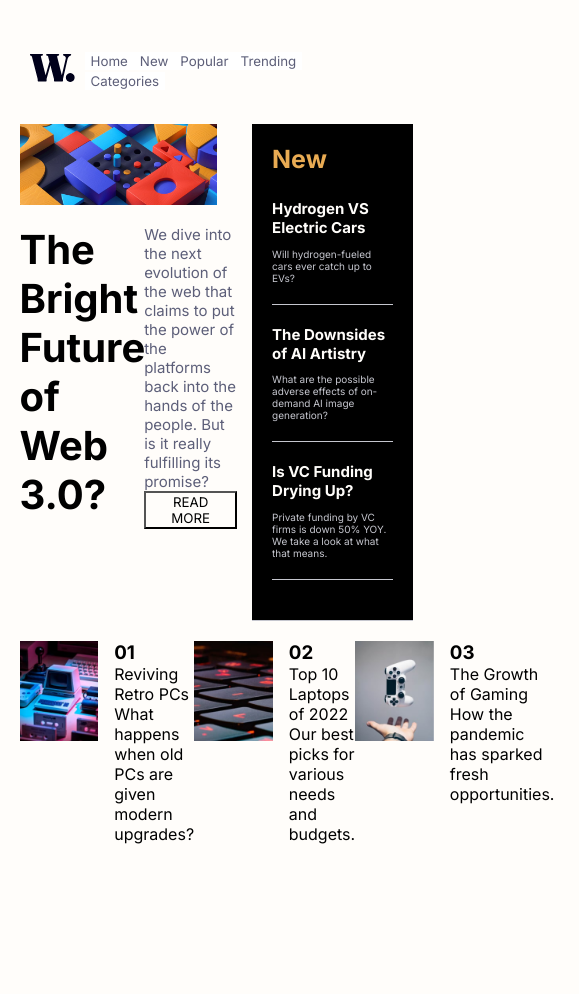
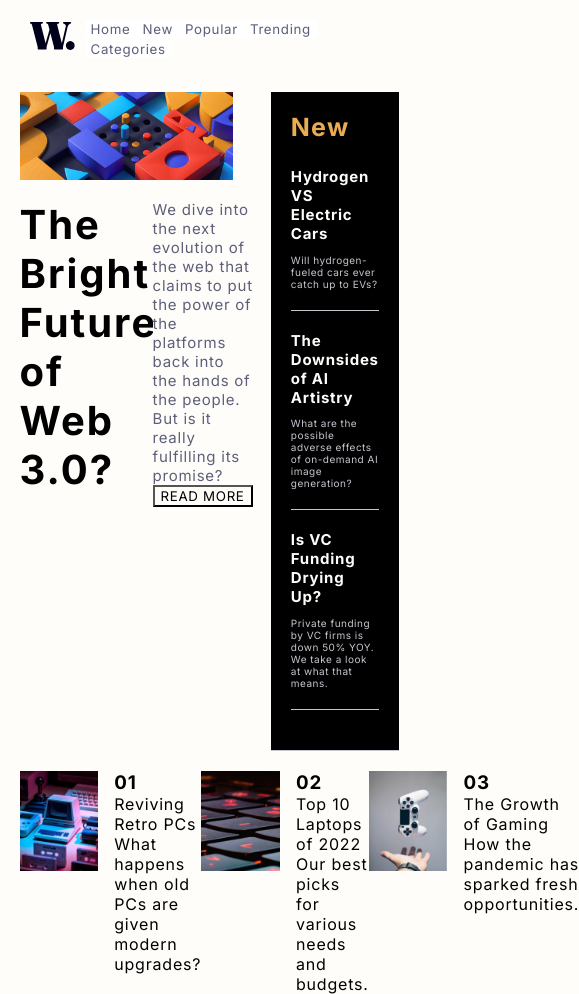
Before and after one commit to Khaled91Alkhatib/Frontend-Mentor-News-homepage, a React (Create React App) app: page / in a window 390 px wide. Shown: the whole page, 579 px wide, since content can reach past the window. Before the commit the page ends 844 px from the top, so only its background shows below. Built offline with nearby package versions, Linux system fonts and the light colour scheme.

Commit message:
Modify overall styling

```diff
--- a/src/App.scss
+++ b/src/App.scss
@@ -2,6 +2,8 @@
   margin: 0;
   font-family: "Inter", sans-serif;
   background-color: hsl(36, 100%, 99%);
+  letter-spacing: 0.05em;
+  box-sizing: border-box;
 }
 
 .full-page {
@@ -10,7 +12,8 @@
   margin: auto;
   margin-top: 3em;
 
-  @media screen and (max-width: 600px) {
+  @media screen and (max-width: 768px) {
     max-width: 90vw;
+    margin-top: 1em;
   }
 }
```
